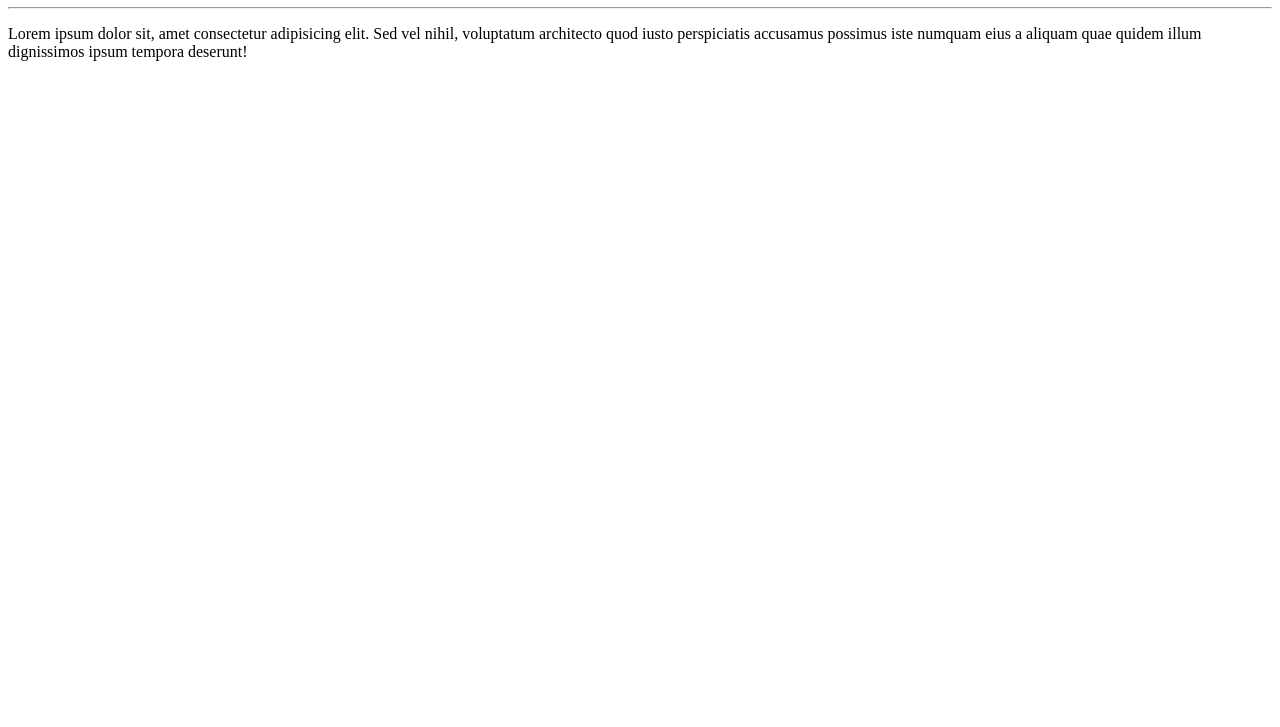
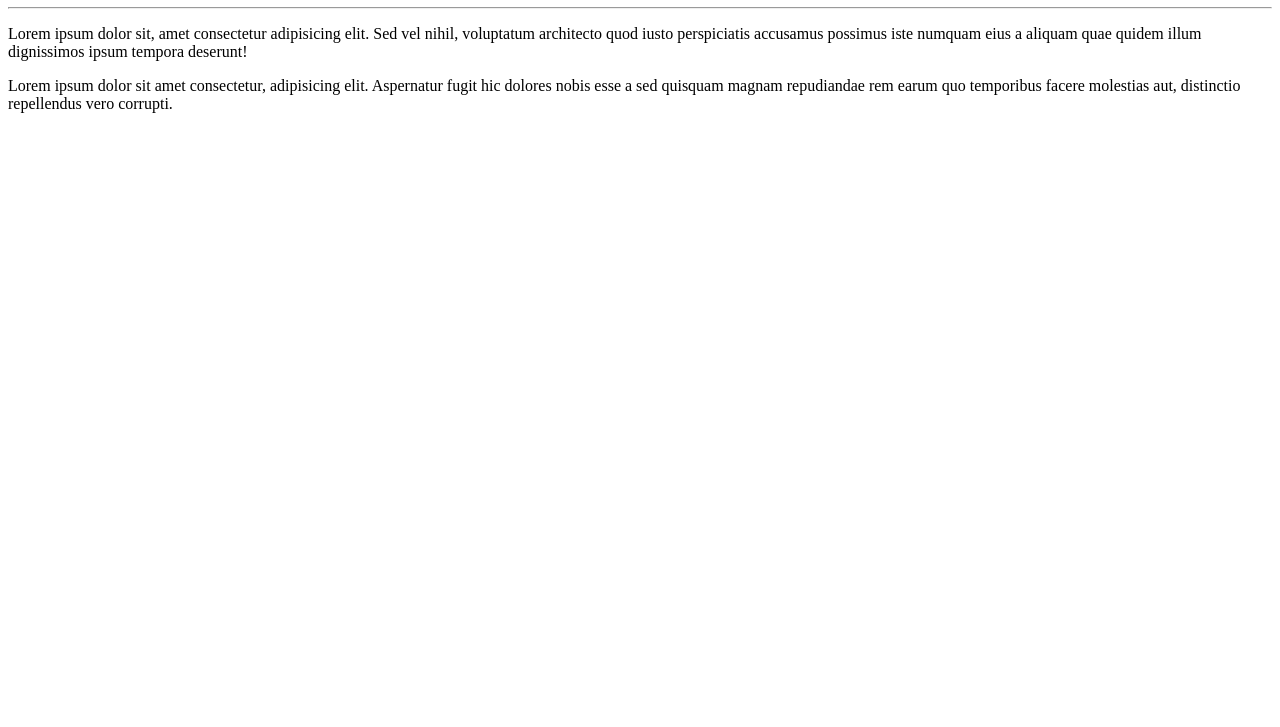
Before and after one commit to renatopovea/Ola-Mundo, a plain HTML site: page site-exemplo/index.html in a window 1280 px wide. Shown: the part 73-800 px from the top of the page. Drawn offline with Linux system fonts and the light colour scheme.

Commit message:
adicionei um parágrafo

```diff
--- a/site-exemplo/index.html
+++ b/site-exemplo/index.html
@@ -9,5 +9,6 @@
     <h1>Olá, Mundo!</h1>
     <hr>
     <p>Lorem ipsum dolor sit, amet consectetur adipisicing elit. Sed vel nihil, voluptatum architecto quod iusto perspiciatis accusamus possimus iste numquam eius a aliquam quae quidem illum dignissimos ipsum tempora deserunt!</p>
+    <p>Lorem ipsum dolor sit amet consectetur, adipisicing elit. Aspernatur fugit hic dolores nobis esse a sed quisquam magnam repudiandae rem earum quo temporibus facere molestias aut, distinctio repellendus vero corrupti.</p>
 </body>
 </html>
```
